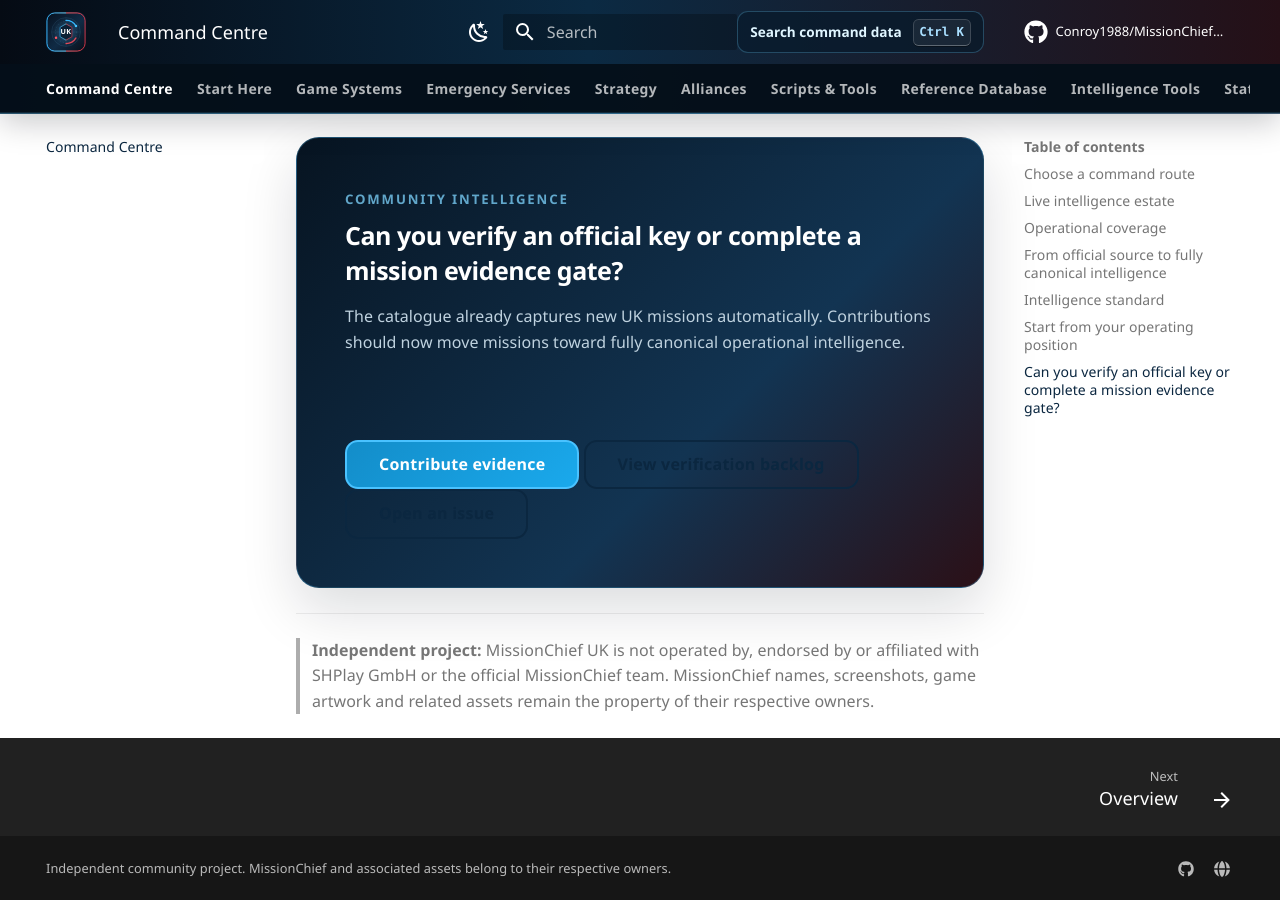
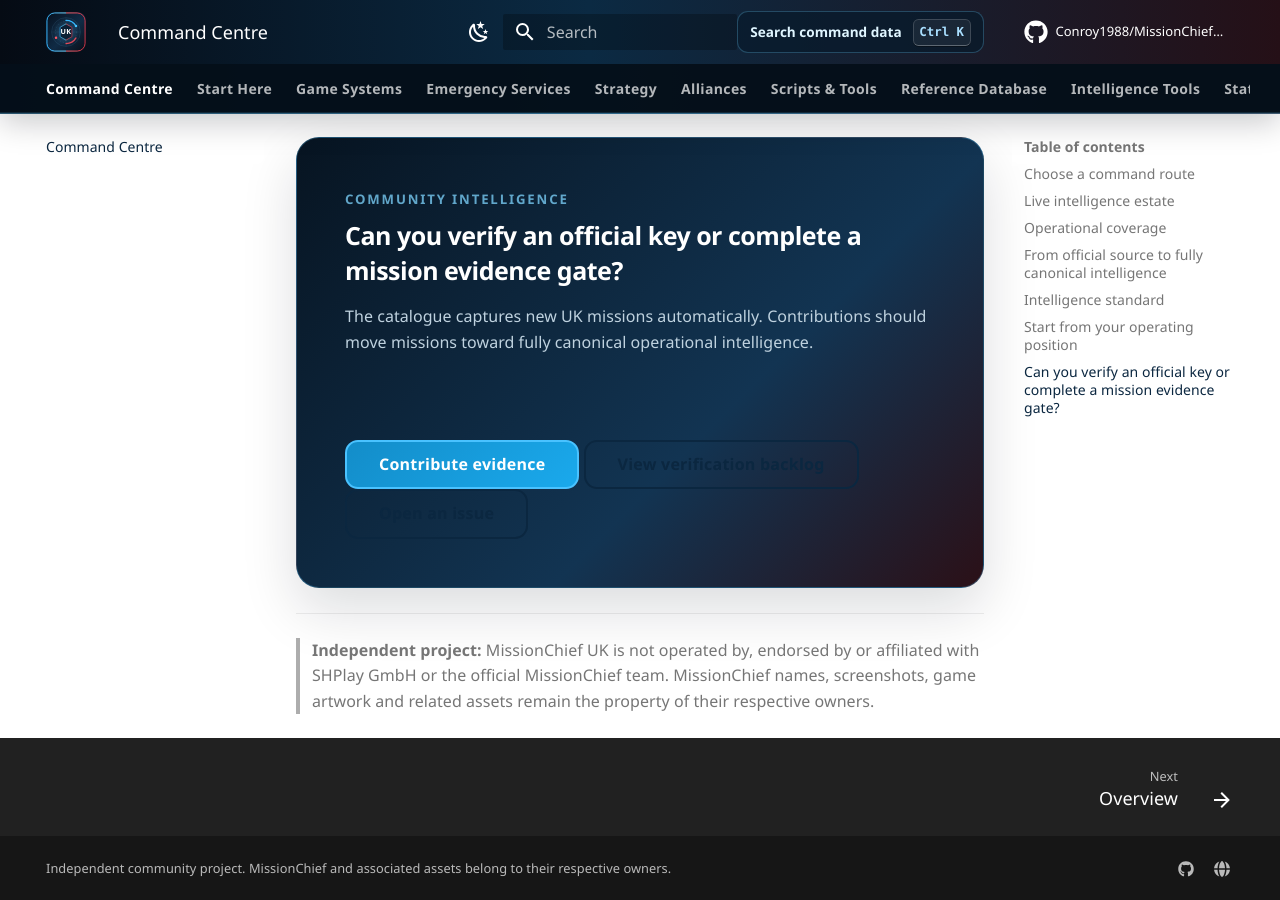
Before and after one commit to Conroy1988/MissionChief-UK, an MkDocs documentation site: the page built from docs/index.md, in a window 1280 px wide and 900 px high, scrolled down 7340 px. Built offline with MkDocs 1.6.1 and Material for MkDocs 9.7.7, drawn with Linux system fonts in a browser that asks for light colours; comment, search, counter and statistics services are not loaded; some of the changed text lies outside the part shown.

Commit message:
Update Command Centre for canonical batch 3

```diff
--- a/docs/index.md
+++ b/docs/index.md
@@ -216,7 +216,7 @@
 <div>
   <small>COMMUNITY INTELLIGENCE</small>
   <h2>Can you verify an official key or complete a mission evidence gate?</h2>
-  <p>The catalogue already captures new UK missions automatically. Contributions should now move missions toward fully canonical operational intelligence.</p>
+  <p>The catalogue captures new UK missions automatically. Contributions should move missions toward fully canonical operational intelligence.</p>
 </div>
 
 <div class="mcuk-actions" markdown>
```
Also changed, not shown: other parts of docs/index.md (+7 -7 lines).
